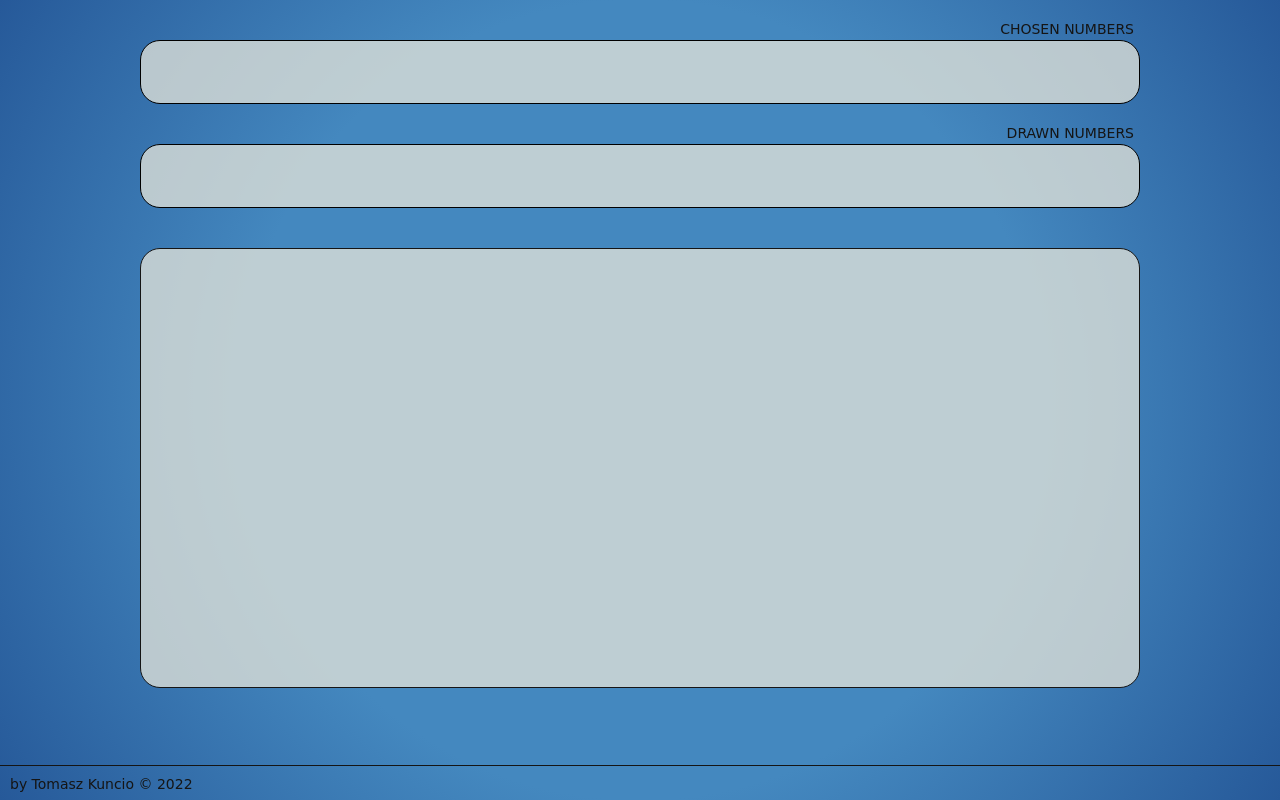
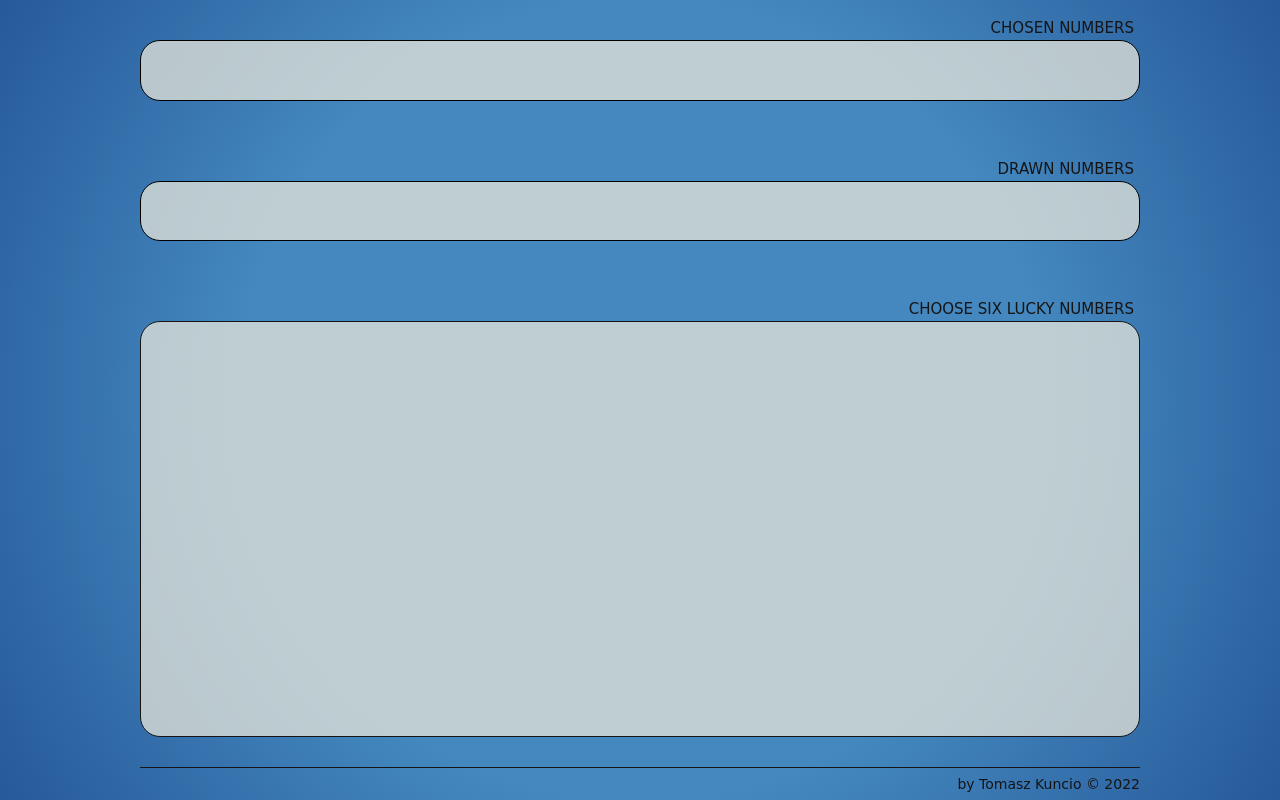
Before and after one commit to qntek/lottery, a plain HTML site: page index.html in a window 1280 px wide. Drawn offline with Linux system fonts and the light colour scheme; a web font is replaced by a local one.

Commit message:
Change footer alignment.

```diff
--- a/index.html
+++ b/index.html
@@ -8,7 +8,7 @@
     <link rel="preconnect" href="https://fonts.googleapis.com">
     <link rel="preconnect" href="https://fonts.gstatic.com" crossorigin>
     <link href="https://fonts.googleapis.com/css2?family=Rubik+Dirt&display=swap" rel="stylesheet">
-    <link rel="shortcut icon" href="/img/ico/favicon.ico" type="image/x-icon">
+    <link rel="shortcut icon" href="./img/ico/favicon.ico" type="image/x-icon">
     <link rel="stylesheet" href="./css/style.css">
     <script src="./js/main.js" defer></script>
     <title>Lottery - lets play!</title>
@@ -17,20 +17,21 @@
     <div class="wrapper">
 
         <div class="box input__box">
-            <p>Chosen numbers</p>
+            <p class="box__header">Chosen numbers</p>
         </div>
         <div class="box output__box">
-            <p>Drawn numbers</p>
+            <p class="box__header">Drawn numbers</p>
         </div>
 
-            <div class="pickBall__box">
+        <div class="pickBall__box">
+            <p class="box__header">Choose six lucky numbers</p>
+        </div>
+        <footer>
+            <p class="footer__text"><a href="mailto:tomasz.kuncio@gmail.com">by Tomasz Kuncio © <span
+                        id="year"></span></a>
+            </p>
+        </footer>
+    </div>
 
-            </div>
-
-    </div>
-    <footer>
-        <p class="footer__text"><a href="mailto:tomasz.kuncio@gmail.com">by Tomasz Kuncio © <span id="year"></span></a>
-        </p>
-    </footer>
 </body>
 </html>
--- a/sass/style.scss
+++ b/sass/style.scss
@@ -12,11 +12,12 @@ body {
 .wrapper {
 	margin: 0 auto;
 	width: 80%;
+	height: 100vh;
+	min-width: 300px;
 	max-width: 1000px;
-	// height: 100%;
 	display: flex;
 	flex-direction: column;
-	align-items:center ;
+	align-items: center;
 	justify-content: flex-start;
 }
 
@@ -24,7 +25,7 @@ body {
 	position: relative;
 	width: 100%;
 	height: 8vh;
-	margin: 4rem 2rem 0rem;
+	margin: 4rem 2rem;
 	display: flex;
 	justify-content: center;
 	align-items: center;
@@ -32,14 +33,14 @@ body {
 	background-color: $main_bgc;
 	border: 1px solid black;
 	border-radius: 2rem;
-	p {
-		position: absolute;
-		right: 5px;
-		top: -20px;
-		color: $border_color;
-		text-transform: uppercase;
-		font-size: 1.4rem;
-	}
+}
+.box__header {
+	position: absolute;
+	right: 5px;
+	top: -22px;
+	color: $border_color;
+	text-transform: uppercase;
+	font-size: 1.5rem;
 }
 
 .pickBall__box {
@@ -58,14 +59,14 @@ body {
 
 footer {
 	width: 100%;
+	justify-content: flex-end;
+	min-width: 300px;
 	height: 35px;
-	position: absolute;
-	bottom: 0;
-	left: 0;
+	display: flex;
+	justify-content: flex-end;
+	align-items: center;
 	border-top: 1px solid $border_color;
 	p {
-		padding-left: 1rem;
-		padding-top: 1rem;
 		font-size: 1.4rem;
 		a {
 			text-decoration: none;
```
Also changed, not shown: css/style.css, 1 other file.
